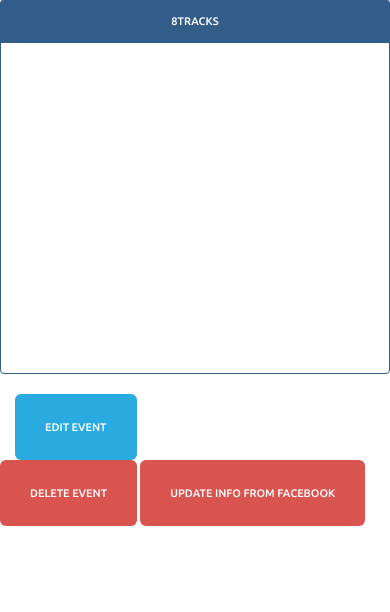
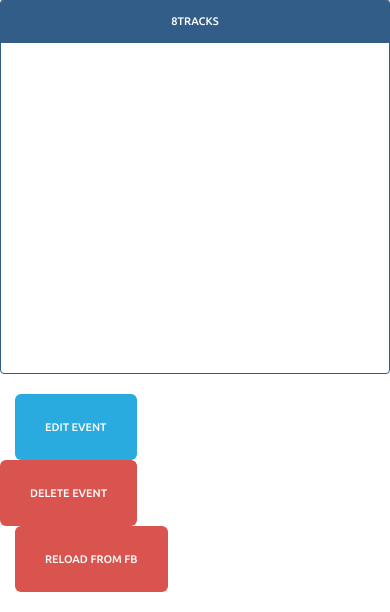
Before and after one commit to mchaiken/Event-Narwhal, a Flask app: template templates/event.html in a window 390 px wide. Shown: the part 1091-1703 px from the top of the page. Before the commit the page ends 1617 px from the top, so only its background shows below. Run offline with Flask 2, Linux system fonts and the light colour scheme; the template is opened without the code that fills it, so the values that code supplies are empty; parts of the project's set-up code (start-up, migrations or seed data) failed here and were passed over; some libraries are stand-ins or nearby versions.

Commit message:
removing events and can't prettify

```diff
--- a/app.py
+++ b/app.py
@@ -158,13 +158,13 @@ def updatefb( event_index ):
     declined = FB.getDeclined( token, ID )
     not_responded = FB.getUnknown( token, ID )
     print database_actions.update_event( session["user"], int( event_index.encode("utf8") ), description, date, location, attending, declined, maybe, not_responded)
-    return render_template( "event.html", event=database_actions.get_event( session["user"], event_index ), index=event_index, events=database_actions.get_events( session["user"] )
-                           )
+    return redirect("/event/"+event_index)
+
 @app.route( "/event/<event_index>/remove",methods = ["GET", "POST"] )
-def updatefb( event_index ):
+def remove( event_index ):
     if 'user' not in session:
         return redirect( "/" )
-    database_actions.remove_event(session["user"],event_index)
+    database_actions.remove_event(session["user"],int(event_index.encode("utf8")))
     return redirect("/")
 
 
@@ -182,7 +182,7 @@ def logout():
 @app.route( "/settings/<event_id>" )
 def settings( event_id ):
     event = database_actions.get_event( session["user"], event_id )
-    session["event_in_progress"] = event_id
+    session["event_in_progress"] = int(event_id.encode("utf8"))
     return render_template( "settings.html", index=event_id, facebook_events=FB.getHostedEvents( session["token"] ), event=event )
 
 
@@ -208,7 +208,7 @@ def eighttracks():
         playlists = get8Tracks( request.args.get("query") )
     else:
         playlists = None
-    print playlists
+    #print playlists
     return render_template( "search.html", message="Search 8tracks for music!", playlists=playlists )
 
 
@@ -228,7 +228,7 @@ def yummly():
 def yummlyadd( recipeID ):
     if "user" not in session:
         return redirect( "/" )
-    database_actions.update_yummly( session["user"], int(session["event_in_progress"].encode("utf8")), recipeID )
+    database_actions.update_yummly( session["user"], session["event_in_progress"], recipeID )
     return render_template( "search.html", message="Added recipe to event." )
 
 
@@ -236,7 +236,7 @@ def yummlyadd( recipeID ):
 def trackadd( url ):
     if "user" not in session:
         return redirect( "/" )
-    database_actions.update_8tracks( session["user"], int(session["event_in_progress"].encode("utf8")), "http://8tracks.com/mixes/" + url + "/player_v3_universal" )
+    database_actions.update_8tracks( session["user"], session["event_in_progress"], "http://8tracks.com/mixes/" + url + "/player_v3_universal" )
     return render_template( "search.html", message="Added playlist to event." )
 
 
--- a/templates/event.html
+++ b/templates/event.html
@@ -1,15 +1,4 @@
 {% extends "base.html" %}
-{% block headcontent %}
-<style>
-.grey{
-	color: grey;
-	},
-.active:hover{
-		color:green;
-		font-weight:bold;
-	}
-</style>
-{%endblock headcontent %}
 {% block bodycontent %}
 
 <div class="container">
@@ -206,7 +195,7 @@
 
     <div class="row">
 
-        <div class="col-md-6">
+        <div class="col-md-4">
 
             <a href="/settings/{{index}}">
                 <button class="btn btn-info btn-lg">
@@ -216,23 +205,22 @@
 
         </div> <!-- /col -->
 
-        <div class="col-md-offset-6">
-            <script>
-			var conf= function conf(event_id){
-				var x;
-				if (confirm('Are you sure you want to permanently delete this event?') {
-					Window.location.href="/"+event_id+"/remove";
-				}
-			};
-			</script>
-            <a onclick=>
-            <button onclick="conf({{index}});" class="btn btn-danger btn-lg">
-                Delete Event
-            </button>
-            </a>
-            <a href = "{{index}}/update">
-            <input type= "button" class="btn btn-danger btn-lg" value="Update Info from facebook">
+        <div class="col-md-offset-4">
 
+
+            <input type="button"  onclick="myFunction({{index}})" class="btn btn-danger btn-lg" value="Delete Event"/>
+
+	    <script>
+	function myFunction(index) {
+		if( confirm("Are you sure you want to delete this event forever?") == true){
+	window.location.href="/event/"+index+"/remove";
+		}
+	}
+	    </script>
+	</div>
+	<div class="col-md-4 col-md-offset-8">
+	  <a href = "{{index}}/update">
+            <input type= "button" class="btn btn-danger btn-lg" value="Reload from FB">
             </a>
 
         </div> <!-- /col -->
```
